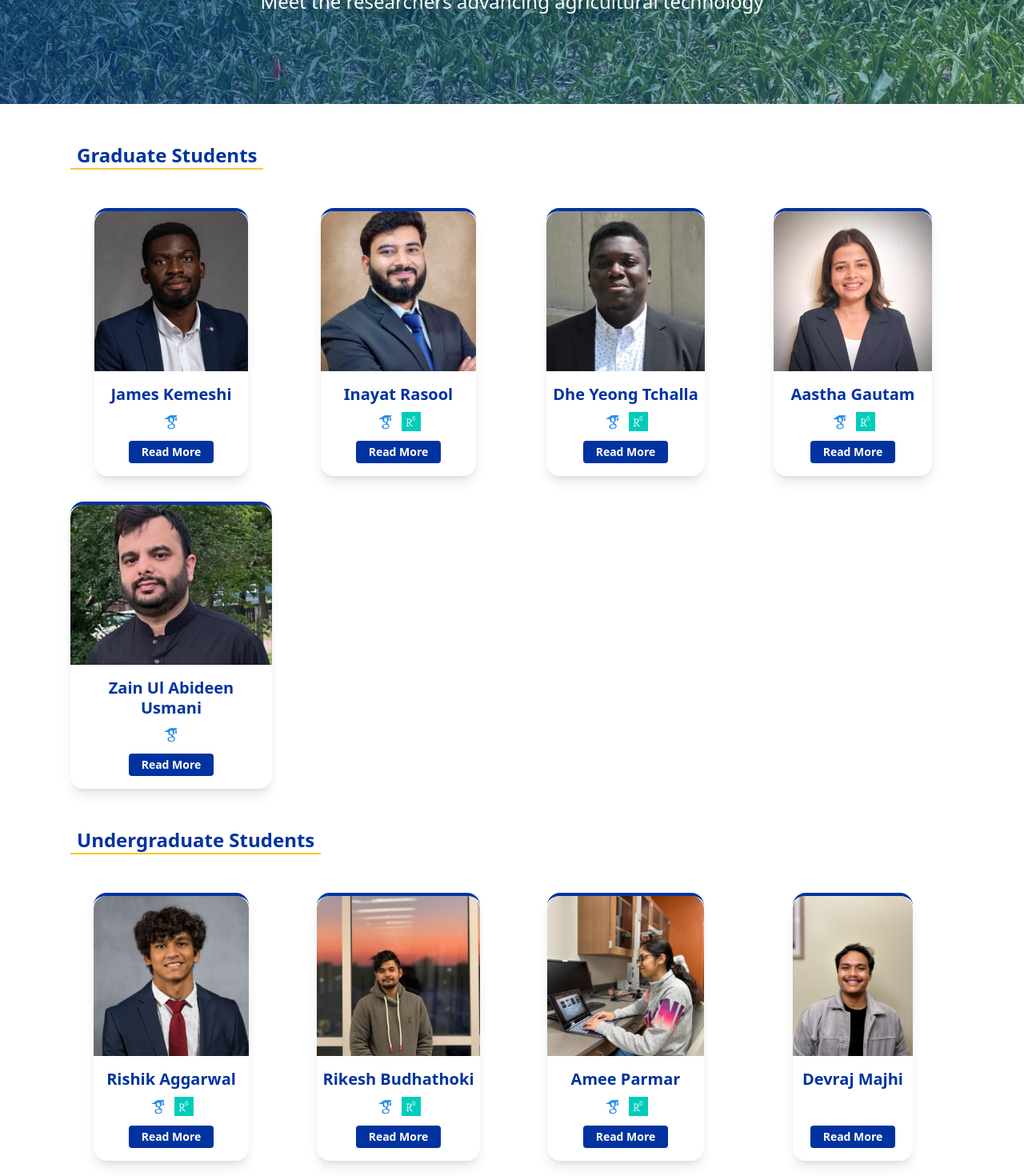
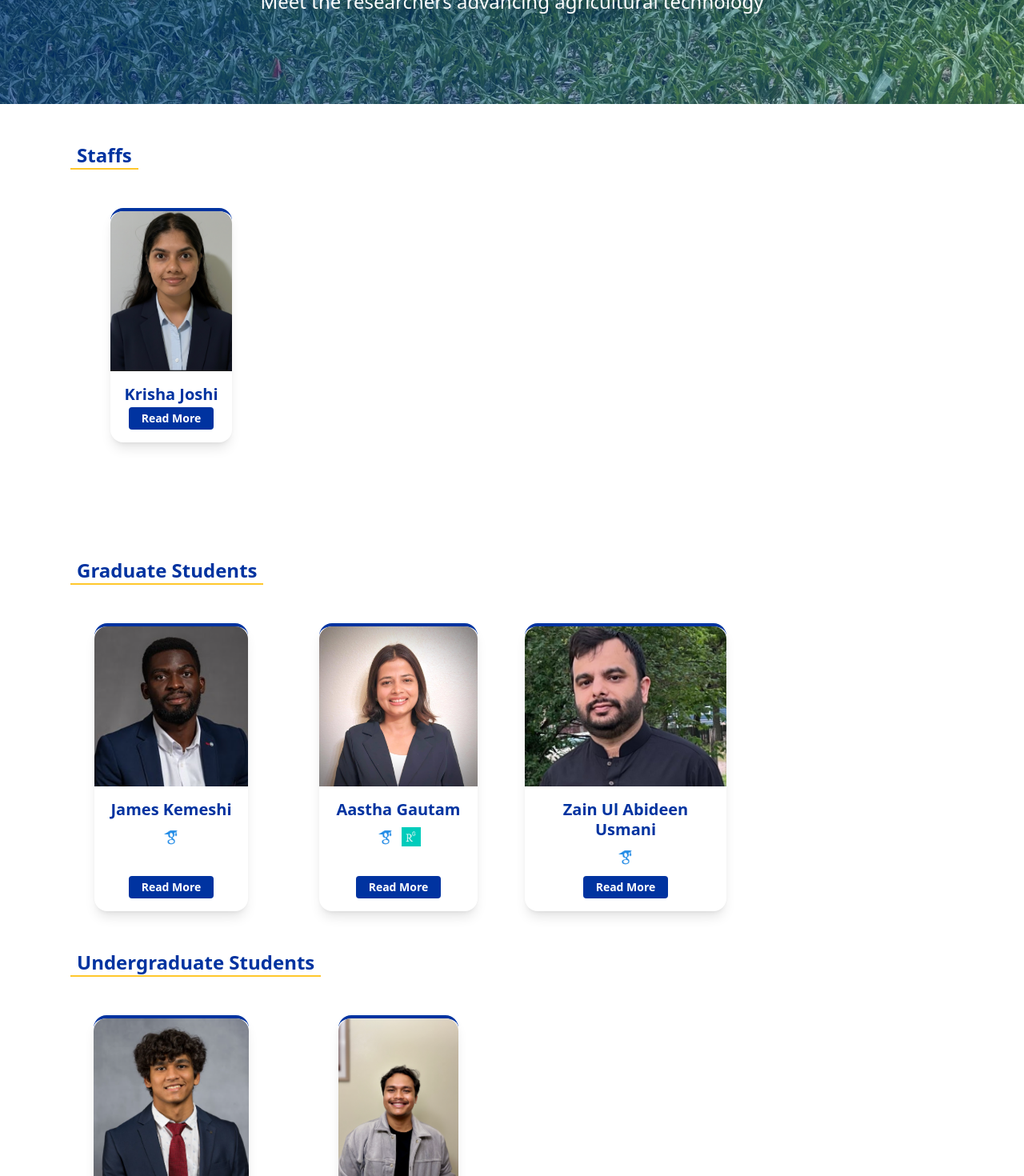
Before and after one commit to MVOSlab-sdstate/mvoslab-sdstate.github.io, a Next.js app: page /people in a window 1280 px wide. Shown: the part 300-1770 px from the top of the page at 80% size. Built offline with nearby package versions, Linux system fonts and the light colour scheme.

Commit message:
Update People page: add Staffs section with Krisha Joshi, move 4 members to Alumni
Co-Authored-By: Pappu Yadav <mvoslab.sdstate@gmail.com>

```diff
--- a/src/app/people/page.js
+++ b/src/app/people/page.js
@@ -21,7 +21,7 @@ const groupLabels = {
 };
 
 export default function People() {
-  const { hero, teamMembers, alumni } = peopleContent;
+  const { hero, staff, teamMembers, alumni } = peopleContent;
   const grouped = groupMembers(teamMembers);
   const [modalMember, setModalMember] = useState(null);
   const [modalAlum, setModalAlum] = useState(null);
@@ -45,6 +45,45 @@ export default function People() {
           </p>
         </div>
       </section>
+
+      {/* Staff Section */}
+      {staff && staff.length > 0 && (
+        <section className="py-12 bg-white">
+          <div className="container mx-auto px-6 max-w-6xl">
+            <div className="mb-12">
+              <h2 className="text-2xl font-bold text-[#0033a0] mb-6 border-b-2 border-[#ffc72c] inline-block px-2">
+                Staffs
+              </h2>
+              <div className="grid md:grid-cols-2 lg:grid-cols-4 gap-8 mt-6">
+                {staff.map((member, idx) => (
+                  <div key={idx} className="bg-white rounded-2xl shadow-lg flex flex-col items-center hover:shadow-2xl transition-shadow border-t-4 border-[#0033a0] relative p-0 max-w-xs mx-auto">
+                    <div className="w-full">
+                      <Image
+                        src={member.image}
+                        alt={member.name}
+                        width={320}
+                        height={200}
+                        className="object-cover w-full h-[200px] rounded-t-2xl"
+                      />
+                    </div>
+                    <div className="flex-1 flex flex-col items-center w-full px-2 py-4">
+                      <h3 className="text-xl font-bold text-[#0033a0] mb-1 text-center break-words leading-tight max-w-full">
+                        {member.name}
+                      </h3>
+                      <button
+                        className="mt-auto px-4 py-1 rounded bg-[#0033a0] text-white font-semibold hover:bg-[#002266] transition-colors text-sm"
+                        onClick={() => setModalMember(member)}
+                      >
+                        Read More
+                      </button>
+                    </div>
+                  </div>
+                ))}
+              </div>
+            </div>
+          </div>
+        </section>
+      )}
 
       {/* Team Members by Group */}
       <section className="py-12 bg-white">
--- a/src/data/people-content.json
+++ b/src/data/people-content.json
@@ -4,6 +4,13 @@
     "title": "Our Team",
     "subtitle": "Meet the researchers advancing agricultural technology"
   },
+  "staff": [
+    {
+      "name": "Krisha Joshi",
+      "image": "/images/krisha.png",
+      "description": "is an Associate Researcher at the Machine Vision and Optical Sensor Laboratory in the Department of Agricultural and Biosystems Engineering at South Dakota State University. She holds a Bachelor's degree in Computer Science and Engineering from SRM Institute of Science and Technology, Chennai, India, and a Master's degree in Computer Science from Northern Arizona University, Arizona, USA. Her research focuses on scientific computing, with an emphasis on implementing Physics-Informed Neural Networks (PINNs). She is currently working on improving the estimation of foliar nitrogen concentration to support precision agriculture and data-driven decision-making in agricultural systems."
+    }
+  ],
   "teamMembers": [
     {
       "name": "Rishik Aggarwal",
@@ -16,16 +23,6 @@
       ]
     },
     {
-      "name": "Rikesh Budhathoki",
-      "image": "/images/rikesh.png",
-      "description": "is an undergraduate student pursuing a BS in Computer Science at South Dakota State University. He is currently an undergraduate research assistant in the Machine Vision and Optical Sensors (MVOS) Lab, where he explores machine learning, artificial intelligence, and drone technologies as applied to agriculture. With a strong foundation in coding, he enjoys working with programming languages such as Java, C++, and Python.",
-      "group": "Undergraduate",
-      "socialLinks": [
-        { "name": "Google Scholar", "url": "https://scholar.google.com/citations?user=ZtgDwL0AAAAJ&hl=en&oi=ao", "icon": "/images/google-scholar.png" },
-        { "name": "ResearchGate", "url": "https://www.researchgate.net/profile/Rikesh-Budhathoki", "icon": "/images/researchgate.png" }
-      ]
-    },
-    {
       "name": "James Kemeshi",
       "image": "/images/james.png",
       "description": "(co-advised/co-chaired) is a Ph.D. candidate and Graduate Research Assistant primarily working at the Precision Agriculture and Automation Laboratory (PAAL) in the Department of Agricultural and Biosystems Engineering at South Dakota State University, Brookings, South Dakota. He earned his bachelor's degree in Agricultural Engineering from the Federal University of Technology Owerri, Nigeria. His research focuses on leveraging machine vision and deep learning technologies to address challenges in agriculture. To encourage adoption of ground robots by small-scale farmers, he develops cost-effective ground robotic systems for precision agriculture applications, including crop monitoring, targeted spraying, and other automation-driven solutions. James has been collaboratively working with the MVOS lab on multiple research projects.",
@@ -35,41 +32,11 @@
       ]
     },
     {
-      "name": "Amee Parmar",
-      "image": "/images/amee.png",
-      "description": "is an undergraduate student pursuing BS in Computer Science at South Dakota State University. She is currently working in the Machine Vision and Optical Sensors (MVOS) Lab conducting research with various approaches of image processing using Hyperspectral Imaging system for crop disease detection. She enjoys coding in C++ and Python.",
-      "group": "Undergraduate",
-      "socialLinks": [
-        { "name": "Google Scholar", "url": "https://scholar.google.com/citations?hl=en&user=wSDDXE0AAAAJ", "icon": "/images/google-scholar.png" },
-        { "name": "ResearchGate", "url": "https://www.researchgate.net/profile/Amee-Parmar?ev=hdr_xprf", "icon": "/images/researchgate.png" }
-      ]
-    },
-    {
       "name": "Devraj Majhi",
       "image": "/images/devraj.jpeg",
       "description": "is an undergraduate student in Agricultural Systems Technology at South Dakota State University. He joined the Machine Vision and Optical Sensor (MVOS) Lab as a research assistant, supporting projects in AI-based sensing, robotics, and UGV/UAS development for precision agriculture. He assists with field data collection, CAD design, and 3D printing of custom parts using SolidWorks and Autodesk Fusion, and works with the MVOS research team on testing, presentations, and conference or journal publications.",
       "group": "Undergraduate",
       "socialLinks": []
-    },
-    {
-      "name": "Inayat Rasool",
-      "image": "/images/inayat.png",
-      "description": "is a Master's student and a Graduate Research Assistant at the MVOS lab within the Department of Agricultural and Biosystems Engineering at South Dakota State University in Brookings, SD. He completed his bachelor's degree in Mechanical Engineering from Aligarh Muslim University in Aligarh, India. His research interests revolve around the application of engineering principles to solve agricultural automation problems. Specifically, he is passionate about working on projects related to agricultural robotics, UAGVs (Unmanned Autonomous Ground Vehicles), and UAVs (Unmanned Aerial Vehicles) and incorporation of cutting-edge technologies such as computer vision, machine learning, and deep learning to the smart agricultural robotic systems.",
-      "group": "Graduate",
-      "socialLinks": [
-        { "name": "Google Scholar", "url": "https://scholar.google.com/citations?view_op=list_works&hl=en&authuser=2&user=mQeJQe8AAAAJ", "icon": "/images/google-scholar.png" },
-        { "name": "ResearchGate", "url": "https://www.researchgate.net/profile/Inayat-Rasool", "icon": "/images/researchgate.png" }
-      ]
-    },
-    {
-      "name": "Dhe Yeong Tchalla",
-      "image": "/images/dhe.png",
-      "description": "is a Master's student in Computer Science at South Dakota State University. He received his bachelor's degree in computer science from Sun Moon University in South Korea. His research interests include intelligent robotic systems, GeoAI, software engineering, data mining, and artificial intelligence with applications in precision agriculture and autonomous navigation. He is currently a member of the Machine Vision and Optical Systems (MVOS) Lab, where he contributes to the development of intelligent robotic systems for crop disease detection and autonomous field navigation. His work in the lab focuses on integrating machine vision techniques with robotic platforms for enhanced perception and decision-making in agricultural environments.",
-      "group": "Graduate",
-      "socialLinks": [
-        { "name": "Google Scholar", "url": "https://scholar.google.com/citations?user=ip71QZsAAAAJ&hl=en", "icon": "/images/google-scholar.png" },
-        { "name": "ResearchGate", "url": "https://www.researchgate.net/profile/Dhe-Yeong-Tchalla", "icon": "/images/researchgate.png" }
-      ]
     },
     {
       "name": "Aastha Gautam",
@@ -92,6 +59,26 @@
     }
   ],
   "alumni": [
+    {
+      "name": "Inayat Rasool",
+      "image": "/images/inayat.png",
+      "description": "is a Master's student and a Graduate Research Assistant at the MVOS lab within the Department of Agricultural and Biosystems Engineering at South Dakota State University in Brookings, SD. He completed his bachelor's degree in Mechanical Engineering from Aligarh Muslim University in Aligarh, India. His research interests revolve around the application of engineering principles to solve agricultural automation problems. Specifically, he is passionate about working on projects related to agricultural robotics, UAGVs (Unmanned Autonomous Ground Vehicles), and UAVs (Unmanned Aerial Vehicles) and incorporation of cutting-edge technologies such as computer vision, machine learning, and deep learning to the smart agricultural robotic systems."
+    },
+    {
+      "name": "Dhe Yeong Tchalla",
+      "image": "/images/dhe.png",
+      "description": "is a Master's student in Computer Science at South Dakota State University. He received his bachelor's degree in computer science from Sun Moon University in South Korea. His research interests include intelligent robotic systems, GeoAI, software engineering, data mining, and artificial intelligence with applications in precision agriculture and autonomous navigation. He is currently a member of the Machine Vision and Optical Systems (MVOS) Lab, where he contributes to the development of intelligent robotic systems for crop disease detection and autonomous field navigation. His work in the lab focuses on integrating machine vision techniques with robotic platforms for enhanced perception and decision-making in agricultural environments."
+    },
+    {
+      "name": "Rikesh Budhathoki",
+      "image": "/images/rikesh.png",
+      "description": "is an undergraduate student pursuing a BS in Computer Science at South Dakota State University. He is currently an undergraduate research assistant in the Machine Vision and Optical Sensors (MVOS) Lab, where he explores machine learning, artificial intelligence, and drone technologies as applied to agriculture. With a strong foundation in coding, he enjoys working with programming languages such as Java, C++, and Python."
+    },
+    {
+      "name": "Amee Parmar",
+      "image": "/images/amee.png",
+      "description": "is an undergraduate student pursuing BS in Computer Science at South Dakota State University. She is currently working in the Machine Vision and Optical Sensors (MVOS) Lab conducting research with various approaches of image processing using Hyperspectral Imaging system for crop disease detection. She enjoys coding in C++ and Python."
+    },
     {
       "name": "Supriya Paudel",
       "image": "/images/supriya.png",
```
Also changed, not shown: public/images/krisha.png (added).
